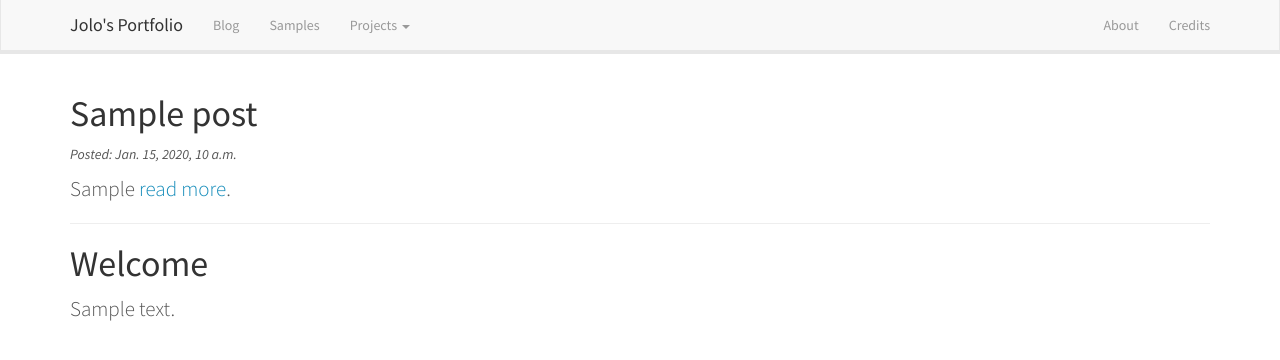
After one commit to jolo0213/jblog-django, a Django app: template templates/home.html in a window 1280 px wide. The commit adds this page. Shown: the top 360 px of the page. Run offline with Django 3.2, Linux system fonts and the light colour scheme; the template is opened without the code that fills it: most values are stand-ins (such as "Sample title", 1, 10 or a date in 2020); data that the repository does not hold is empty; some libraries are stand-ins or nearby versions.

Commit message:
Added most recent post to home page; removed footer

```diff
--- /dev/null
+++ b/blog/contextprocessors.py
@@ -0,0 +1,7 @@
+import json
+
+from blog.models import Post
+
+def newest(request):
+	newest = Post.objects.latest('pub_date')
+	return { 'newest':newest }
--- a/jblog/settings.py
+++ b/jblog/settings.py
@@ -60,7 +60,7 @@ TEMPLATE_CONTEXT_PROCESSORS = (
     "django.core.context_processors.static",
     "django.core.context_processors.tz",
     "django.contrib.messages.context_processors.messages",
-    #'blog.contextprocessors.mostrecent',
+    'blog.contextprocessors.newest',
 )
 
 ROOT_URLCONF = 'jblog.urls'
@@ -86,7 +86,7 @@ DATABASES = {
 
 LANGUAGE_CODE = 'en-us'
 
-TIME_ZONE = 'UTC'
+TIME_ZONE = 'US'
 
 USE_I18N = True
 
--- a/static/css/style.css
+++ b/static/css/style.css
@@ -2,37 +2,3 @@
 	font-color: gray;
 	font-style: italic;
 }
-
-/* Sticky footer styles */
-
-html, body {
-	height: 100%;
-}
-
-#wrap {
-	min-height: 100%;
-	height: auto !important;
-	height: 100%;
-	margin: 0 auto -60px;
-}
-
-#push, #footer {
-	height: 60px;
-}
-
-#footer {
-	background-color: #f5f5f5;
-}
-
-@media (max-width: 767px) {
-	#footer {
-		margin-left: -20px;
-		margin-right: -20px;
-		padding-left: 20px;
-		padding-right: 20px;
-	}
-}
-
-.container .credit {
-    margin: 20px 0;
-}
--- a/templates/base.html
+++ b/templates/base.html
@@ -20,7 +20,6 @@
 </head>
 
 <body>
-    <div id="wrap">
     <nav class="navbar navbar-default navbar-static-top">
         <div class="container">
             <div class="navbar-header">
@@ -59,12 +58,7 @@
             </div>
         </div>
     </div>
-    </div>
-    <div id="footer">
-        <div class="container">
-            <p class="muted credit pull-right"><a href="http://bootswatch.com/lumen/">Lumen Bootstrap Theme</a> from <a href="http://bootswatch.com/">Bootswatch</a></p>
-        </div>
-    </div>
+
 </body>
 
 </html>
--- a/templates/flatpages/d3_sample.html
+++ b/templates/flatpages/d3_sample.html
@@ -3,7 +3,6 @@
 {% block script %}
 <script type="text/javascript" src="{{ STATIC_URL }}js/d3.min.js"></script>
 <style>
-body { font: 10px sans-serif; }
 .arc path { stroke: #fff; }
 .primary { font-size: 46px; }
 .secondary { font-size: 12px; }
--- /dev/null
+++ b/templates/home.html
@@ -0,0 +1,18 @@
+{% extends "base.html" %}
+
+{% block content %}
+
+<h1>{{ newest.title }}</h1>
+<p class='postdate'>Posted: {{ newest.pub_date }}</p>
+<p class="lead">
+	{{ newest.entry|safe|truncatewords:200 }} <a href="{% url 'blog:post' newest.pk %}">read more</a>.
+</p>
+
+<hr>
+
+<h1>Welcome</h1>
+<p class="lead">
+	{{ flatpage.content|safe }}
+</p>
+
+{% endblock %}
```
Lines whose indentation alone changed are shown as unchanged.
